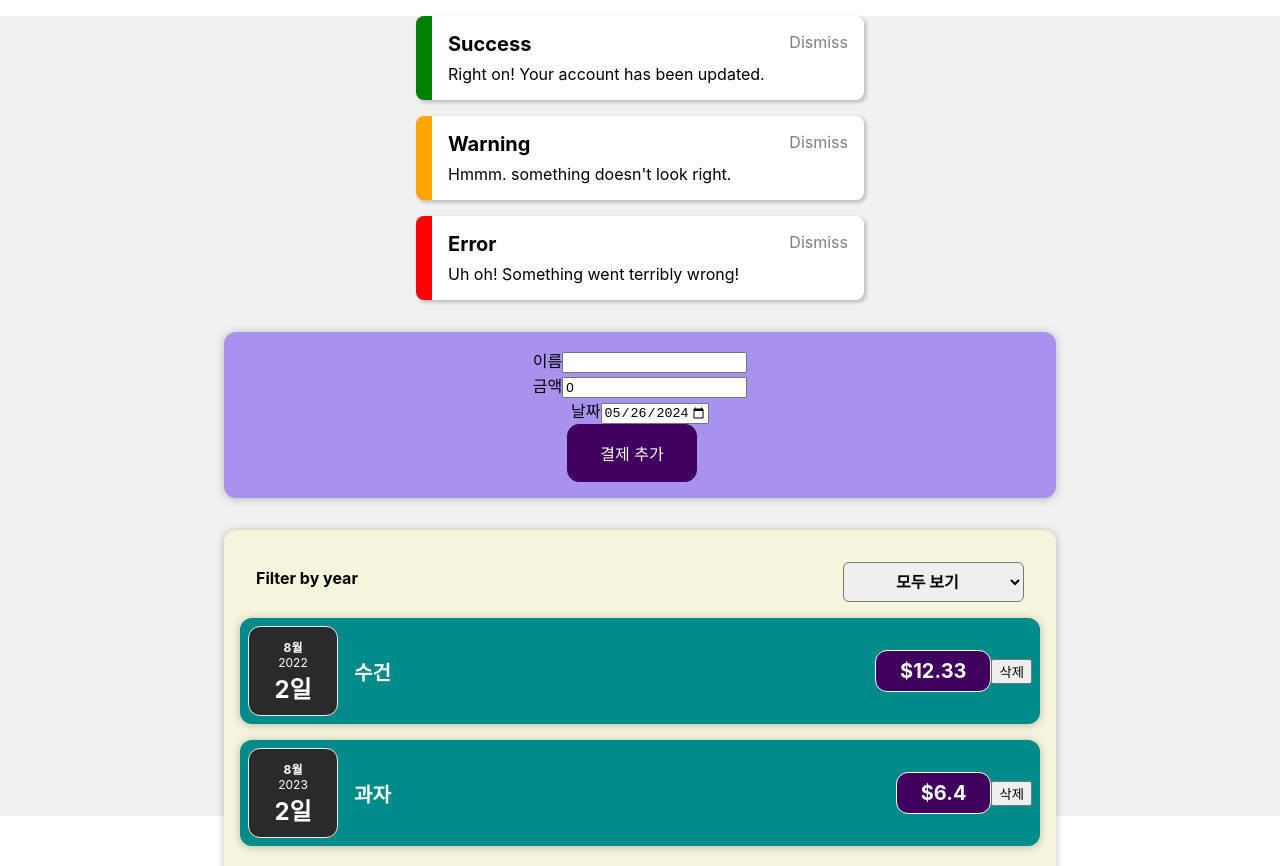
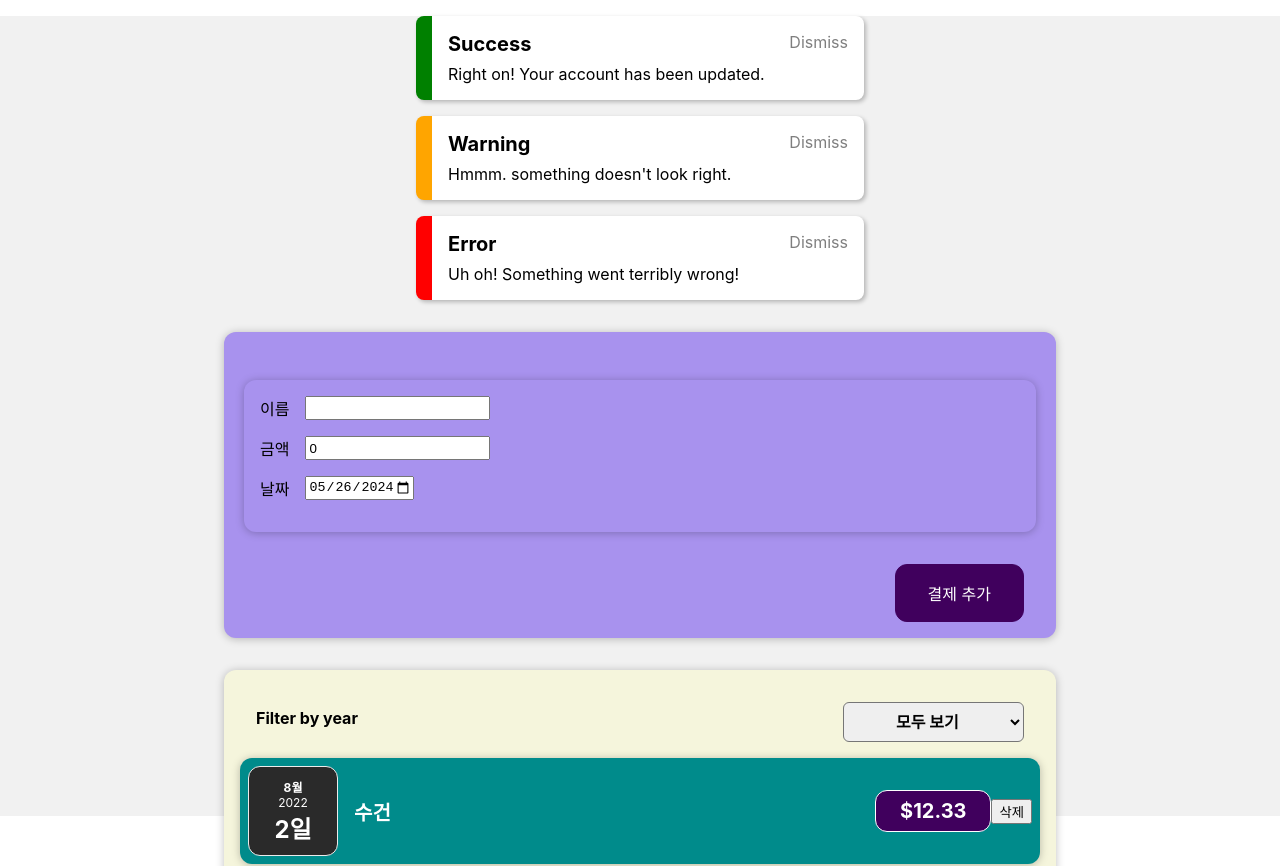
Before and after one commit to newfly101/bootcamp2024-react, a React (Create React App) app: page / in a window 1280 px wide. Shown: the top 866 px of the page. Built offline with nearby package versions, Linux system fonts and the light colour scheme.

Commit message:
[37강] CSS-Module 로 코드 수정하기

```diff
--- a/src/components/CourseGoals/CourseGoalInput/CourseGaolInput.js
+++ b/src/components/CourseGoals/CourseGoalInput/CourseGaolInput.js
@@ -38,7 +38,7 @@ const CourseGaolInput = (props) => {
             <FormControl>
                 <FormControlLabel />
                 <FormControlInput type="text" onChange={goalInputChangeHandler} value={enteredValue}
-                inValid={isValid}/>
+                isValid={isValid}/>
             </FormControl>
             <Button type="submit">목표 추가하기</Button>
         </form>
@@ -71,7 +71,7 @@ const FormControlInput = styled.input`
         border-color: blue;
     }
 
-    ${props => !props.inValid && props.value.length !== 0 && `
+    ${props => !props.isValid && props.value.length !== 0 && `
         background: salmon;
         border: 1px solid red;
     `}
--- a/src/components/NewPayment/PaymentForm.css
+++ /dev/null
@@ -1,38 +0,0 @@
-.new-payment {
-    background-color: #a892ee;
-    padding: 1rem;
-    margin: 2rem auto;
-    width: 50rem;
-    max-width: 95%;
-    border-radius: 12px;
-    text-align: center;
-    box-shadow: 0 1px 8px rgba(0, 0, 0, 0.25);
-}
-
-.new-payment button {
-    font: inherit;
-    cursor: pointer;
-    padding: 1rem 2rem;
-    border: 1px solid #40005d;
-    background-color: #40005d;
-    color: white;
-    border-radius: 12px;
-    margin-right: 1rem;
-}
-
-.new-payment button:hover,
-.new-payment button:active {
-    background-color: #510674;
-    border-color: #510674;
-}
-
-.new-payment button.alternative {
-    color: #220131;
-    border-color: transparent;
-    background-color: transparent;
-}
-
-.new-payment button.alternative:hover,
-.new-payment button.alternative:active {
-    background-color: #ddb3f8;
-}
--- a/src/components/NewPayment/PaymentForm.js
+++ b/src/components/NewPayment/PaymentForm.js
@@ -1,6 +1,6 @@
 import React from 'react';
 
-import './PaymentForm.css';
+import styles from './PaymentForm.module.css';
 
 const PaymentForm = ({getPaymentFormData}) => {
     const [objectState, setObjectState] = React.useState({
@@ -46,22 +46,22 @@ const PaymentForm = ({getPaymentFormData}) => {
 
     return (
         <form onSubmit={buttonSubmitHandler}>
-            <div className='new-payment__controls'>
-                <div className='new-payment__control'>
+            <div className={styles.newPayment}>
+                <div className={styles.newPaymentControls}>
                     <label>이름</label>
                     <input type='text' value={objectState.title} onChange={changeObjectStateName} />
                 </div>
-                <div className='new-payment__control'>
+                <div className={styles.newPaymentControls}>
                     <label>금액</label>
                     <input type='number' min='0.01' step='0.01' value={objectState.amount} onChange={changeObjectStatePrice} />
                 </div>
-                <div className='new-payment__control'>
+                <div className={styles.newPaymentControls}>
                     <label>날짜</label>
                     <input type='date' min='2019-01-01' max='2024-12-31' value={makeDateForm(objectState.date)}
                            onChange={changeObjectStateToDate}/>
                 </div>
             </div>
-            <div className='new-payment__actions'>
+            <div className={styles.newPaymentActions}>
                 <button type='submit' onClick={buttonSubmitHandler}>결제 추가</button>
             </div>
         </form>
--- /dev/null
+++ b/src/components/NewPayment/PaymentForm.module.css
@@ -0,0 +1,69 @@
+.newPayment {
+    background-color: #a892ee;
+    padding: 1rem;
+    margin: 2rem auto;
+    width: 50rem;
+    max-width: 95%;
+    border-radius: 12px;
+    text-align: center;
+    box-shadow: 0 1px 8px rgba(0, 0, 0, 0.25);
+}
+
+.newPayment button {
+    font: inherit;
+    cursor: pointer;
+    padding: 1rem 2rem;
+    border: 1px solid #40005d;
+    background-color: #40005d;
+    color: white;
+    border-radius: 12px;
+    margin-right: 1rem;
+}
+
+.newPayment button:hover,
+.newPayment button:active {
+    background-color: #510674;
+    border-color: #510674;
+}
+
+.newPayment button.alternative {
+    color: #220131;
+    border-color: transparent;
+    background-color: transparent;
+}
+
+.newPayment button.alternative:hover,
+.newPayment button.alternative:active {
+    background-color: #ddb3f8;
+}
+
+.newPaymentControls {
+    display: flex;
+    flex-wrap: wrap;
+    gap: 1rem;
+    margin-bottom: 1rem;
+    text-align: left;
+}
+
+.newPaymentControl label {
+    font-weight: bold;
+    margin-bottom: 0.5rem;
+    display: block;
+}
+
+.newPaymentControl input {
+    font: inherit;
+    padding: 0.5rem;
+    border-radius: 6px;
+    border: 1px solid #ccc;
+    width: 20rem;
+    max-width: 100%;
+}
+
+.newPaymentActions {
+    text-align: right;
+}
+
+.isTrue {
+    border : 1px solid red;
+}
```
